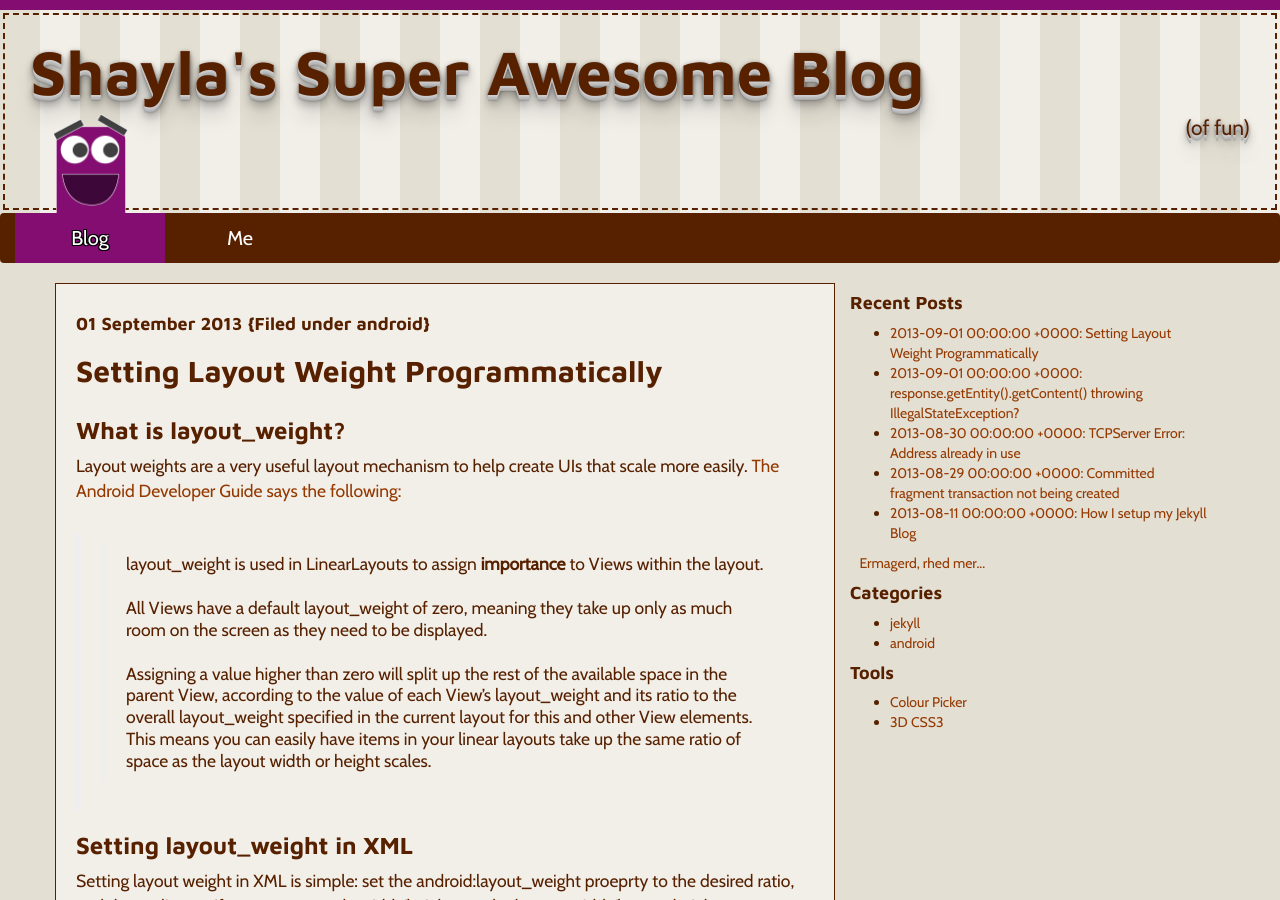
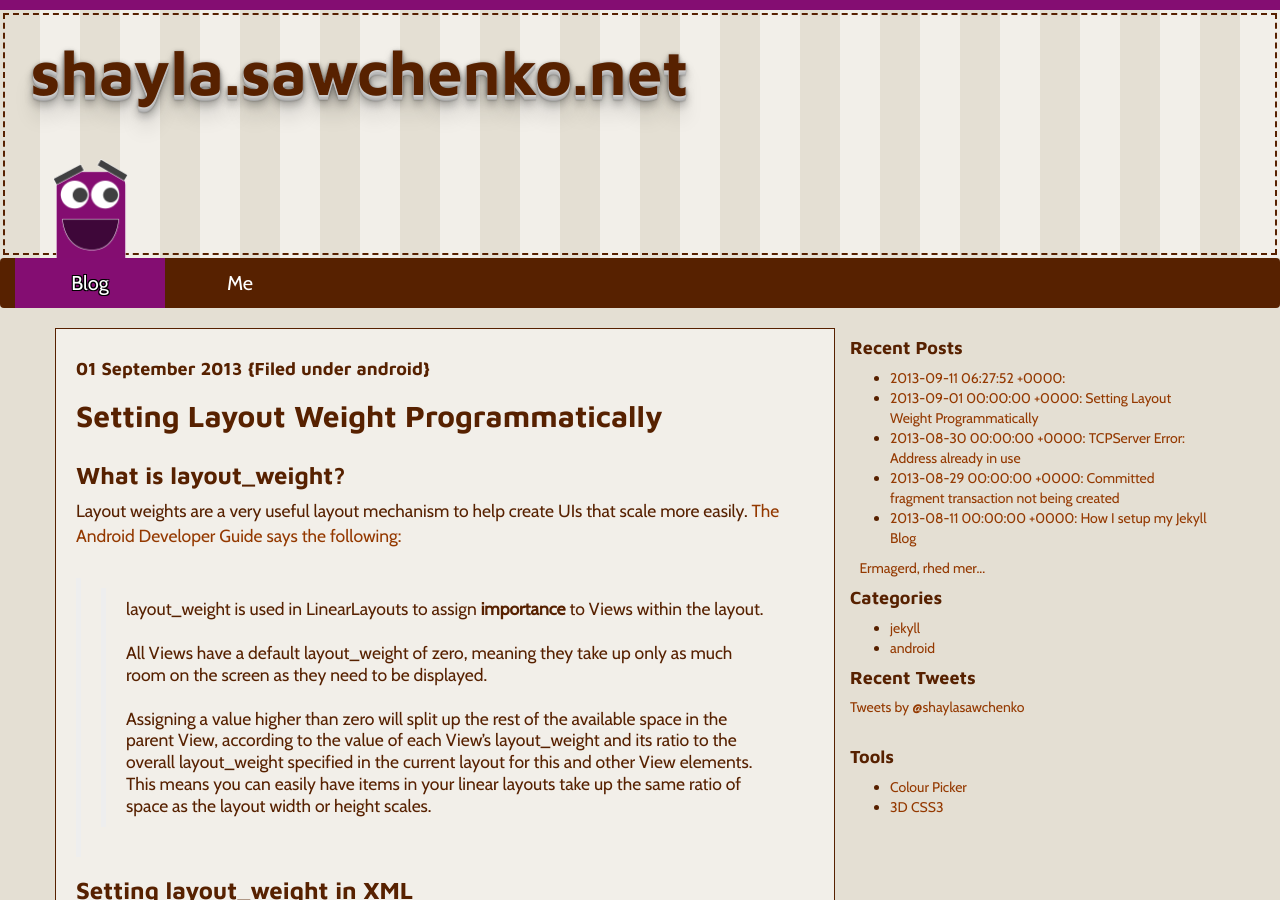
Before and after one commit to ssawchenko/jekyllblog, a Jekyll site: the page built from _posts/2013-09-01-Setting-Layout-Programmatically.md, in a window 1280 px wide and 900 px high. Built offline with Jekyll 4.4.1, drawn with Linux system fonts in a browser that asks for light colours; some web fonts are replaced; Markdown is read by kramdown in place of the engine named in the settings; comment, search, counter and statistics services are not loaded.

```diff
--- a/_includes/header.html
+++ b/_includes/header.html
@@ -33,8 +33,13 @@
 	<div class="top_color {{color}}">
 	</div>
 
-	<div class="jumbotron three_d_text">
-		<h1>Shayla's Super Awesome Blog</h1><p style="float:right">(of fun)</p>
+	<div class="jumbotron three_d_text" style="position:relative;">
+		<h1>shayla.sawchenko.net</h1>
+
+
+		<div class="twitter_monster">
+		<img src="/img/monster_twitter_pink_hover.png" style="width:0px; height:0px;
+			background: url(/img/monster_twitter_pink.png);" /></div>
 	</div>
 
 	<div class="navbar-with-monsters">
--- a/_includes/sidebar.html
+++ b/_includes/sidebar.html
@@ -11,6 +11,18 @@
     <li><a href="{{ site.url }}/categories/{{ category[0] }}">{{ category[0] }}</a></li>
   {% endfor %}
 </ul>
+<h4>Recent Tweets</h4>
+<div class="twitter-widget">
+	<a class="twitter-timeline"
+		height="300"
+		href="https://twitter.com/shaylasawchenko"
+		data-border-color="#572100"
+		data-link-color="#943900"
+		data-chrome="noheader nofooter transparent"
+		data-widget-id="374650471551488002">Tweets by @shaylasawchenko</a>
+	<script>!function(d,s,id){var js,fjs=d.getElementsByTagName(s)[0],p=/^http:/.test(d.location)?'http':'https';if(!d.getElementById(id)){js=d.createElement(s);js.id=id;js.src=p+"://platform.twitter.com/widgets.js";fjs.parentNode.insertBefore(js,fjs);}}(document,"script","twitter-wjs");</script>
+</div>
+
 <h4>Tools</h4>
 <ul>
   <li><a href="http://hslpicker.com/#943900">Colour Picker</a></li>
```
Also changed, not shown: _posts/2013-09-01-Response-getContent-IllegalException.md (+4 -0 lines), _posts/2013-09-01-Setting-Layout-Programmatically.md (+4 -0 lines).
